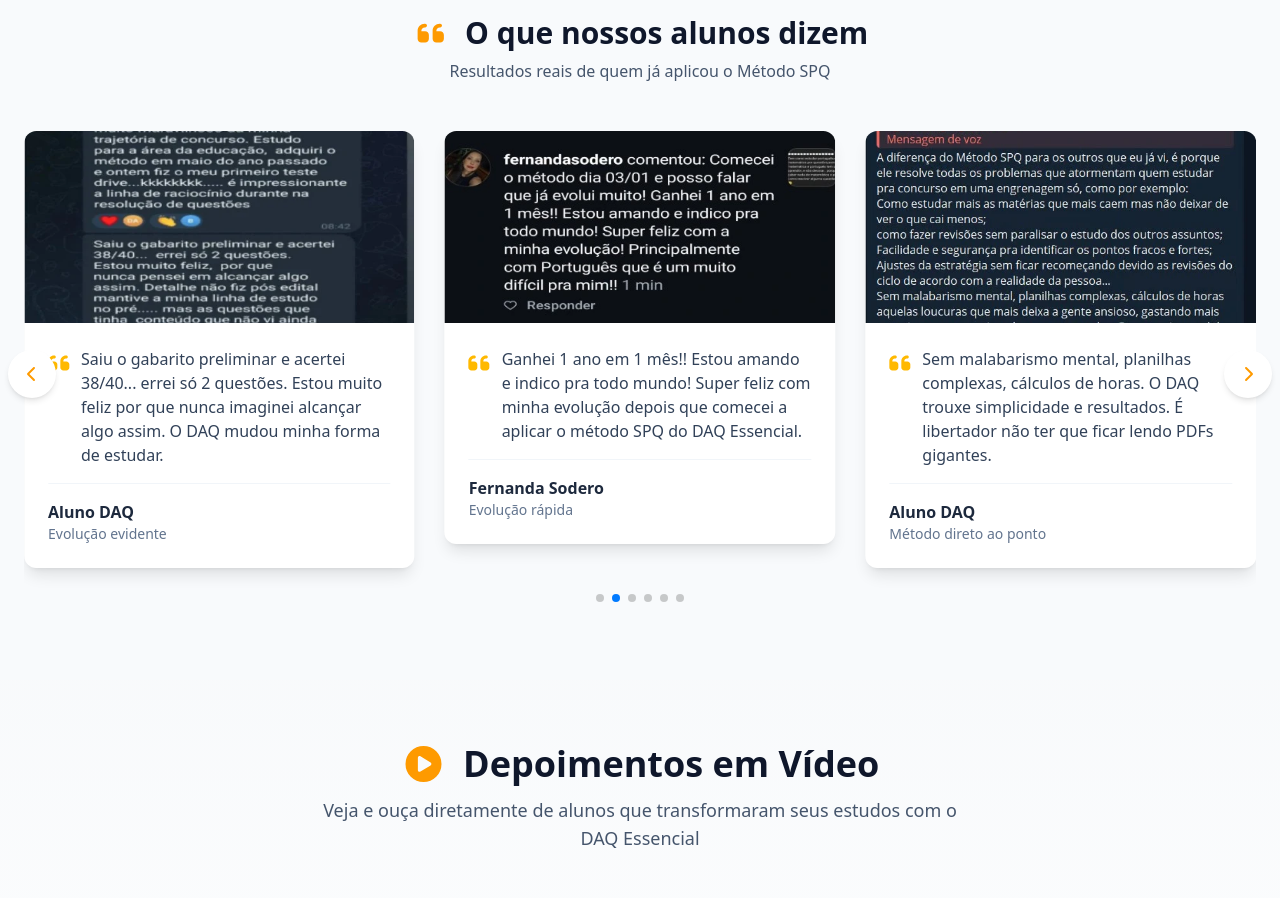
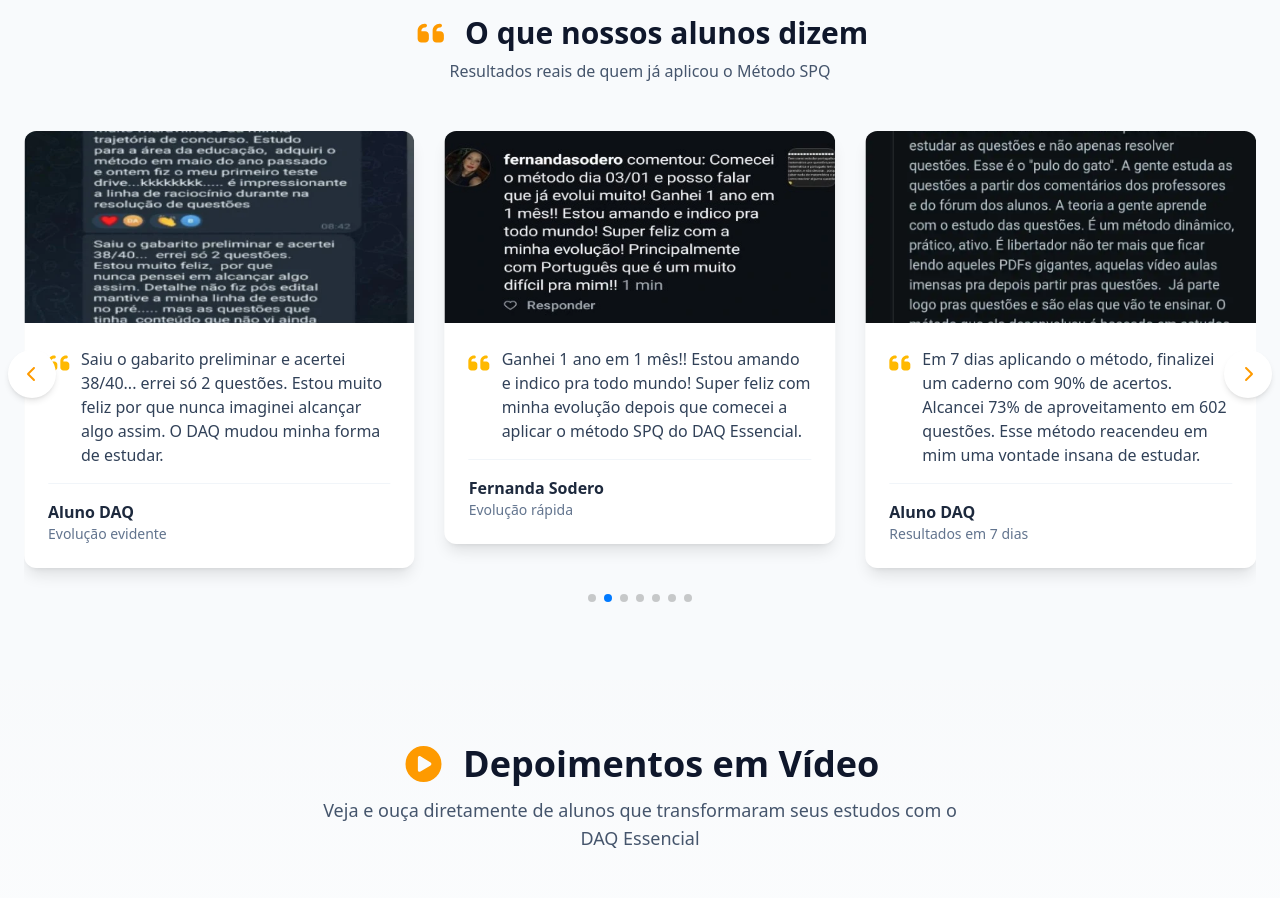
Before and after one commit to Shaolinnn/landing-page-daq-essencial, a Next.js app: page / in a window 1280 px wide. Shown: the part 2440-3338 px from the top of the page. Built offline with nearby package versions, Linux system fonts and the light colour scheme.

Commit message:
Novo depoimento

```diff
--- a/src/components/TestimonialsSection.tsx
+++ b/src/components/TestimonialsSection.tsx
@@ -18,6 +18,14 @@ const testimonialsData = [
   { image: '/img/depoimento_1.webp', text: 'Não participo dos encontros presenciais devido ao meu trabalho, mas graças as suas dicas consegui passar no CNU. Consegui nota para 12 órgãos estou aguardando a nota da redação.', author: 'Aluno DAQ', role: 'Aprovado CNU', },
   { image: '/img/depoimento_2.webp', text: 'Saiu o gabarito preliminar e acertei 38/40... errei só 2 questões. Estou muito feliz por que nunca imaginei alcançar algo assim. O DAQ mudou minha forma de estudar.', author: 'Aluno DAQ', role: 'Evolução evidente', },
   { image: '/img/Depoimento_3.webp', text: 'Ganhei 1 ano em 1 mês!! Estou amando e indico pra todo mundo! Super feliz com minha evolução depois que comecei a aplicar o método SPQ do DAQ Essencial.', author: 'Fernanda Sodero', role: 'Evolução rápida', },
+
+  {
+    image: '/img/depoimento_7.webp',
+    text: 'Em 7 dias aplicando o método, finalizei um caderno com 90% de acertos. Alcancei 73% de aproveitamento em 602 questões. Esse método reacendeu em mim uma vontade insana de estudar.', //
+    author: 'Aluno DAQ',
+    role: 'Resultados em 7 dias',
+  },
+
   { image: '/img/depoimento_4.webp', text: 'Sem malabarismo mental, planilhas complexas, cálculos de horas. O DAQ trouxe simplicidade e resultados. É libertador não ter que ficar lendo PDFs gigantes.', author: 'Aluno DAQ', role: 'Método direto ao ponto', },
   { image: '/img/depoimento_5.webp', text: 'Não consegui aplicar 100% do método por começar no pós-edital, mas uns 80% eu apliquei. E deu certo. Deus me deu essa aprovação através do estudo por questões!', author: 'Aluno DAQ', role: 'Aprovado TRE-RJ', },
   { image: '/img/depoimento_6.webp', text: 'Conheci a Kyrlla e comecei a estudar só por questões e os resultados mudaram da água pro vinho. Se eu puder dar um conselho: abandona o excesso de teoria e mergulha nas questões.', author: 'Aluno DAQ', role: 'Virada de chave', },
```
Also changed, not shown: public/img/depoimento_8.webp (added).
